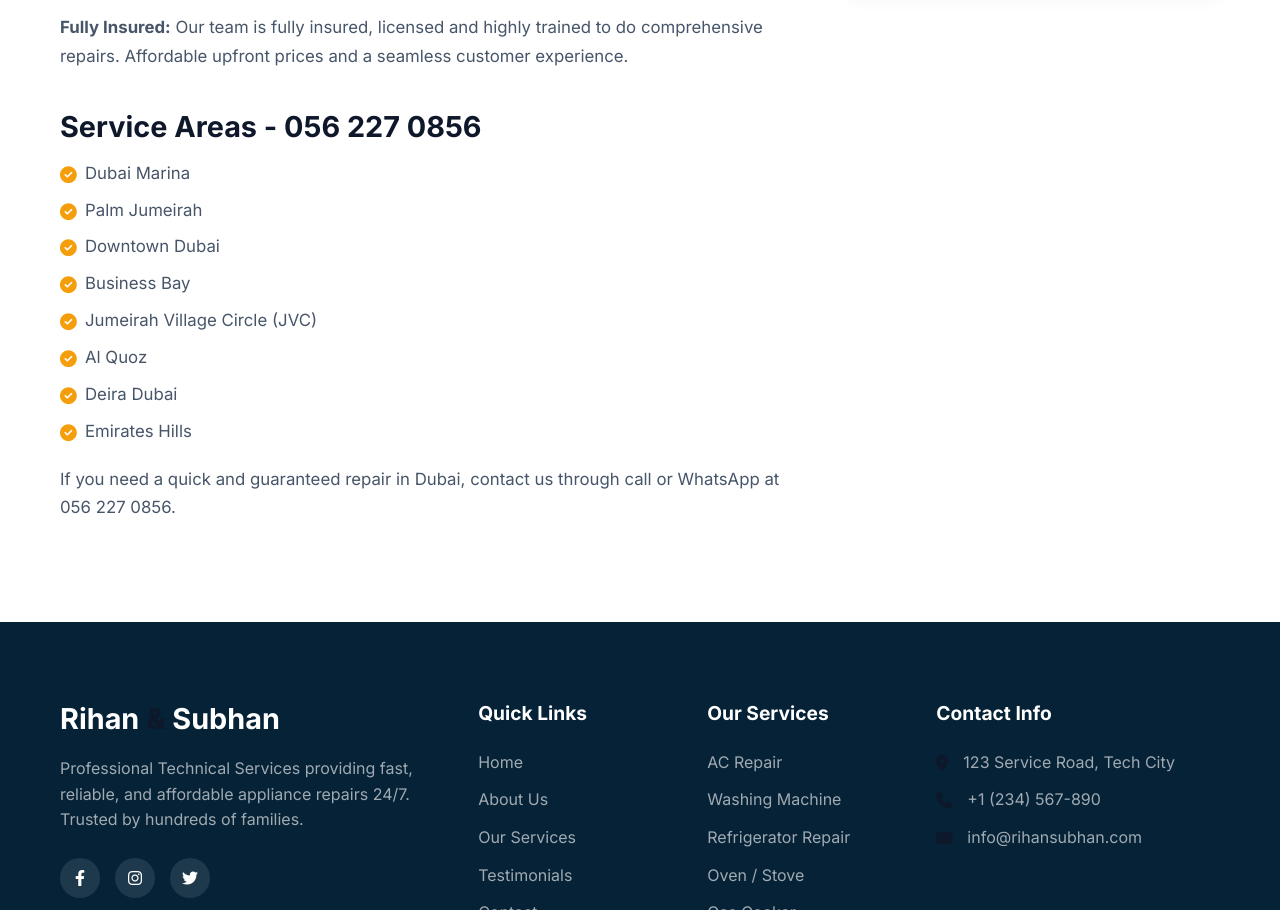
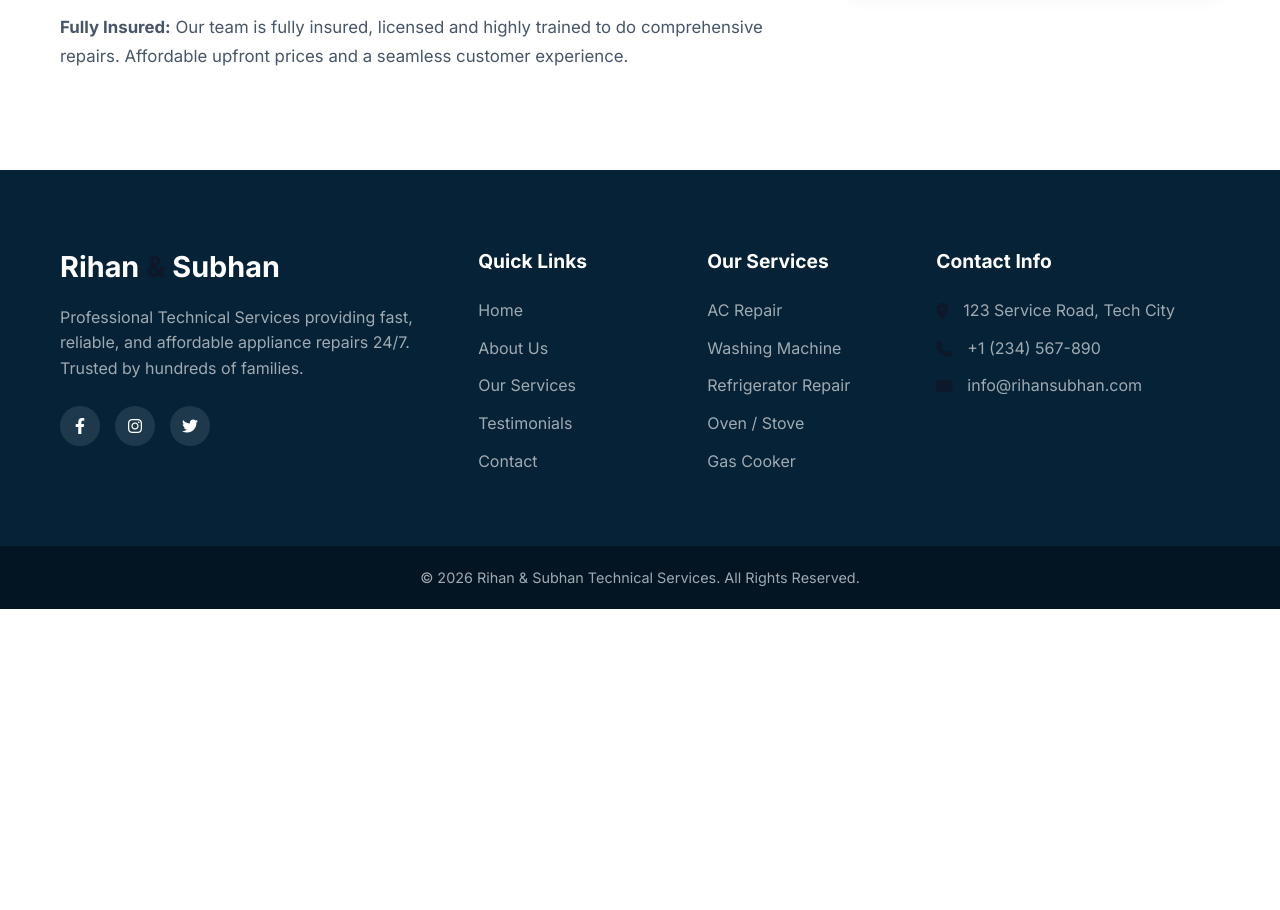
Before and after one commit to kanzul272005-dot/rihanandsubhan, a website: page washing-machine-repair.html in a window 1280 px wide. Shown: the part 1564-2474 px from the top of the page. After the commit the page ends 2173 px from the top, so only its background shows below. Drawn offline with Linux system fonts and the light colour scheme.

Commit message:
Add files via upload

```diff
--- a/washing-machine-repair.html
+++ b/washing-machine-repair.html
@@ -61,18 +61,7 @@
                     <p><strong>Expert Technicians:</strong> Our team has certified and extensively trained technicians with years of experience troubleshooting even the most challenging appliance problems.</p>
                     <p><strong>Excellent Service:</strong> We do the job right the first time and with a smile. Only a sterling reputation in providing high-quality solutions.</p>
                     <p><strong>Fully Insured:</strong> Our team is fully insured, licensed and highly trained to do comprehensive repairs. Affordable upfront prices and a seamless customer experience.</p>
-                    <h2>Service Areas - 056 227 0856</h2>
-                    <ul>
-                        <li>Dubai Marina</li>
-                        <li>Palm Jumeirah</li>
-                        <li>Downtown Dubai</li>
-                        <li>Business Bay</li>
-                        <li>Jumeirah Village Circle (JVC)</li>
-                        <li>Al Quoz</li>
-                        <li>Deira Dubai</li>
-                        <li>Emirates Hills</li>
-                    </ul>
-                    <p>If you need a quick and guaranteed repair in Dubai, contact us through call or WhatsApp at 056 227 0856.</p>
+
                 </div>
                 <div class="service-sidebar">
                     <div class="sidebar-widget">
```
Also changed, not shown: ac-repair.html (+1 -12 lines), dishwasher-repair.html (+1 -12 lines), dryer-repair.html (+1 -12 lines), electronics-repair.html (+1 -12 lines), gas-cooker-repair.html (+1 -12 lines), home-appliances-repair.html (+1 -12 lines), oven-repair.html (+1 -12 lines), package.json (+2 -7 lines), refrigerator-repair.html (+1 -12 lines), server.js (+5 -8 lines), 1 other file.
